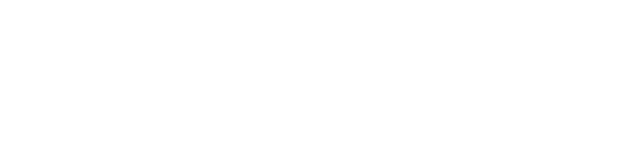
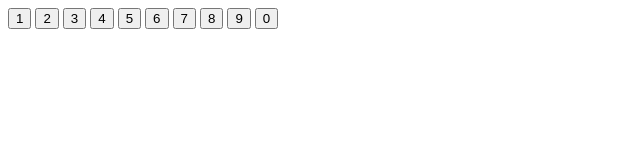
Before and after one commit to itoshiko-nurahman/simple-calculator, a plain HTML site: page index.html in a window 1280 px wide. Shown: the whole page, without its empty margins (0-640 px from the left). Drawn offline with Linux system fonts and the light colour scheme.

Commit message:
Make number button in HTML

```diff
--- a/index.html
+++ b/index.html
@@ -9,6 +9,17 @@
   <title>Calc You Later</title>
 </head>
 <body>
-
+  <div id="number-container">
+    <button class="btn-number" id="num-one">1</button>
+    <button class="btn-number" id="num-two">2</button>
+    <button class="btn-number" id="num-three">3</button>
+    <button class="btn-number" id="num-four">4</button>
+    <button class="btn-number" id="num-five">5</button>
+    <button class="btn-number" id="num-six">6</button>
+    <button class="btn-number" id="num-seven">7</button>
+    <button class="btn-number" id="num-eight">8</button>
+    <button class="btn-number" id="num-nine">9</button>
+    <button class="btn-number" id="num-zero">0</button>
+  </div>
 </body>
 </html>
```
